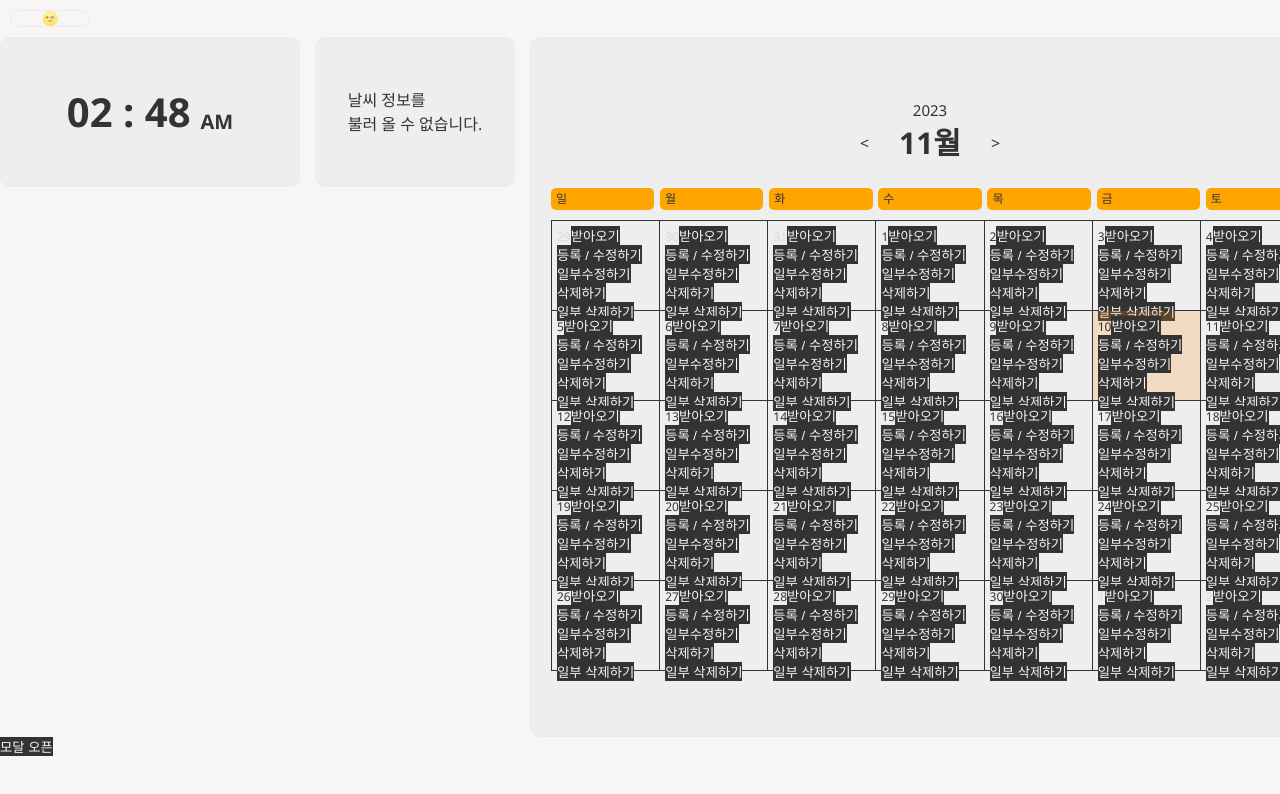
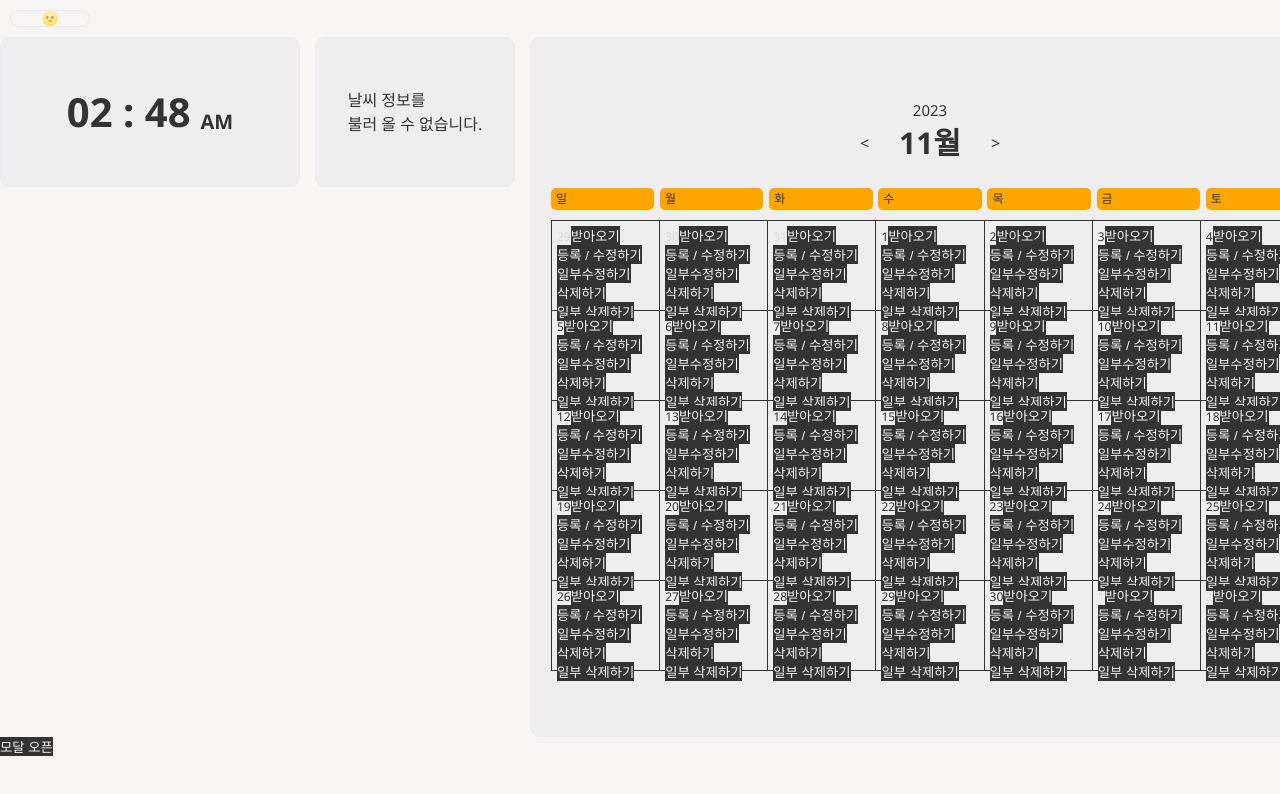
Before and after one commit to ju-ju2/account-book, a React (Create React App) app: page /main in a window 1280 px wide. Shown: the top 794 px of the page. Built offline with nearby package versions, Linux system fonts and the light colour scheme; no server answers.

Commit message:
chore: 마우스 hover시 달력 색상 변경

```diff
--- a/src/component/CalendarBlock/Days/index.tsx
+++ b/src/component/CalendarBlock/Days/index.tsx
@@ -13,7 +13,6 @@ import {
   DayRow,
   Disabled,
   NotValid,
-  Selected,
   TextNotValid,
   TextValid,
   Valid,
@@ -111,8 +110,6 @@ export default function Days({
         !isSameMonth(day, monthStart) ||
         format(currentMonth, 'M') !== format(day, 'M') // 이번달에 속한 일이 아닐 경우
           ? Disabled
-          : isSameDay(day, selectedDate) // 선택된 날짜
-          ? Selected
           : isAfter(day, new Date()) // 오늘 이후의 날짜
           ? NotValid
           : Valid;
--- a/src/component/CalendarBlock/Days/styled.ts
+++ b/src/component/CalendarBlock/Days/styled.ts
@@ -9,14 +9,7 @@ export const Disabled = styled.div`
   border-bottom: 1px solid;
   pointer-events: none;
 `;
-export const Selected = styled.div`
-  background-color: rgba(253, 141, 20, 0.2);
-  width: calc(100% / 7);
-  height: 90px;
-  padding: 5px;
-  border-right: 1px solid;
-  border-bottom: 1px solid;
-`;
+
 export const NotValid = styled.div`
   /* background-color: green; */
   width: calc(100% / 7);
@@ -25,6 +18,7 @@ export const NotValid = styled.div`
   border-right: 1px solid;
   border-bottom: 1px solid;
 `;
+
 export const Valid = styled.div`
   /* background-color: pink; */
   width: calc(100% / 7);
@@ -32,7 +26,12 @@ export const Valid = styled.div`
   padding: 5px;
   border-right: 1px solid;
   border-bottom: 1px solid;
+
+  &:hover {
+    background-color: rgba(253, 141, 20, 0.2);
+  }
 `;
+
 export const TextValid = styled.span`
   /* color: yellow; */
 `;
--- a/src/utils/index.ts
+++ b/src/utils/index.ts
@@ -126,7 +126,3 @@ export const tagContentConveter = (text: string) => {
 export const tagPriceConveter = (price: number) => {
   return price.toString().replace(/\B(?=(\d{3})+(?!\d))/g, ',');
 };
-
-export const test = () => {
-  console.log('깃허브 테스트');
-};
```
